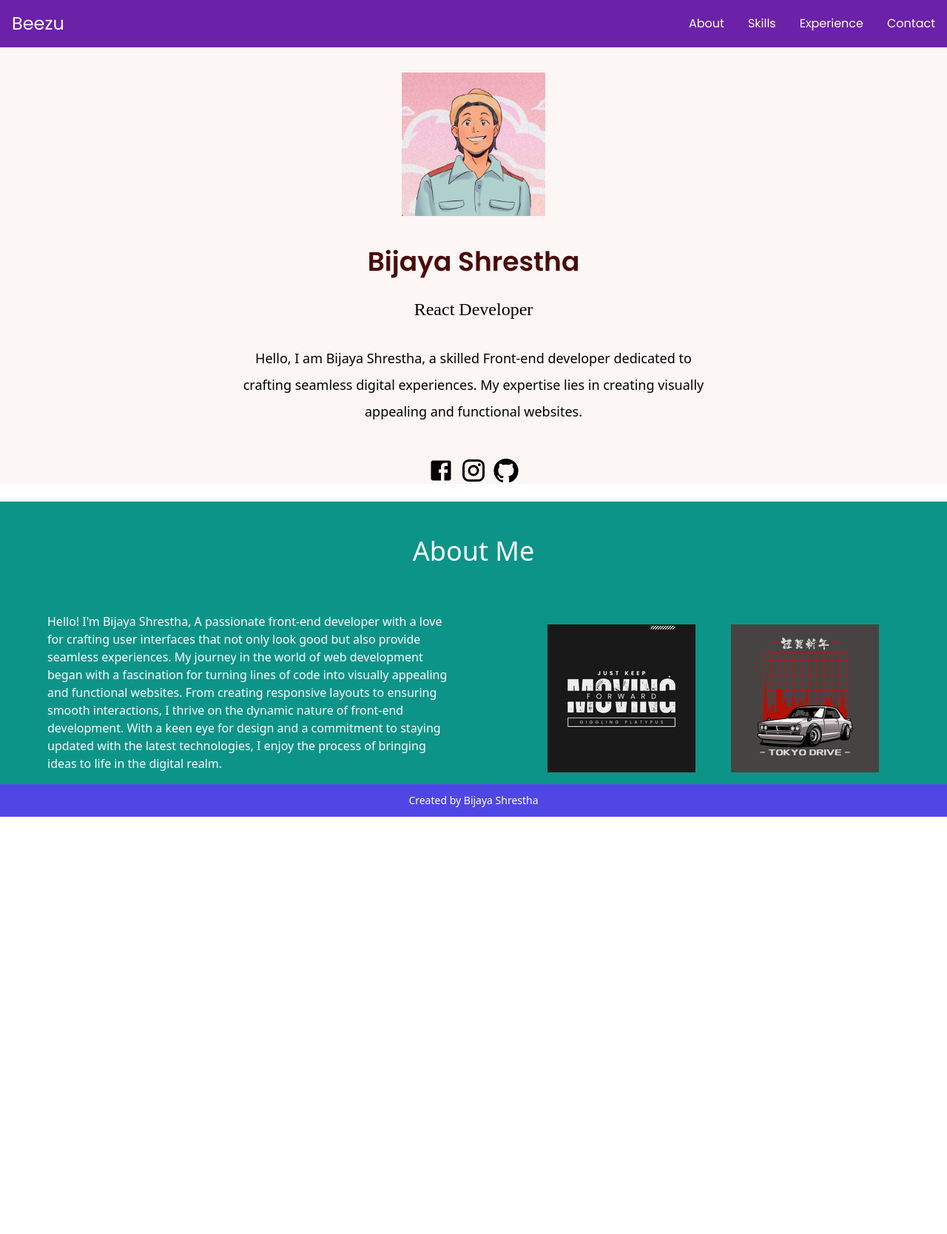
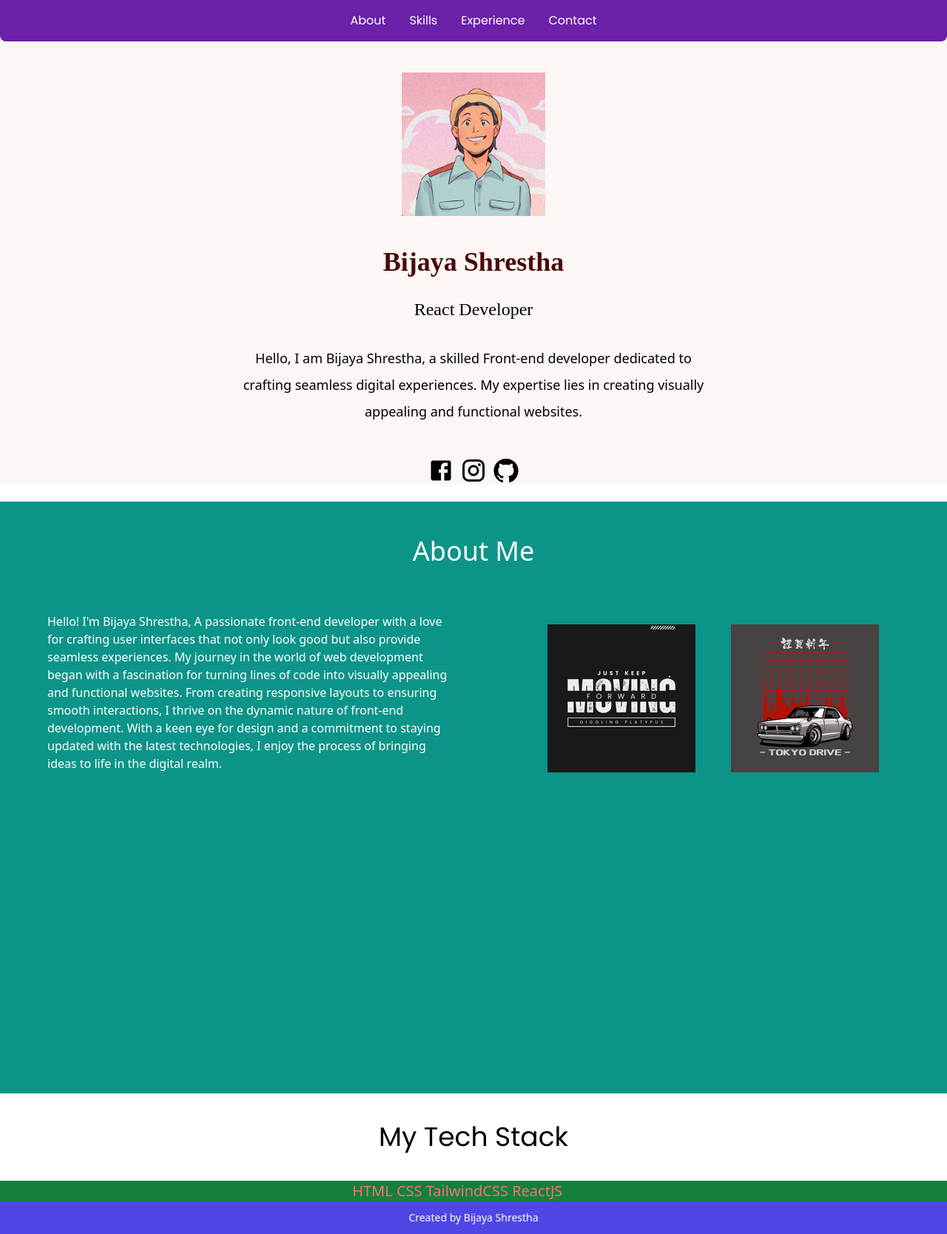
Before and after one commit to beezustha/my-portfolio, a React (Vite) app: page / in a window 1280 px wide. Shown: the whole page at 74% size. Before the commit the page ends 1104 px from the top, so only its background shows below. Built offline with nearby package versions, Linux system fonts and the light colour scheme; a web font is replaced by a local one.

Commit message:
Add tech stack

```diff
--- a/package.json
+++ b/package.json
@@ -17,9 +17,11 @@
     "framer-motion": "^10.18.0",
     "react": "^18.2.0",
     "react-dom": "^18.2.0",
+    "react-fast-marquee": "^1.6.3",
     "react-icons": "^5.0.1",
     "react-router-dom": "^6.21.3",
-    "react-scroll": "^1.9.0"
+    "react-scroll": "^1.9.0",
+    "react-slick": "^0.29.0"
   },
   "devDependencies": {
     "@types/react": "^18.2.43",
--- a/src/App.jsx
+++ b/src/App.jsx
@@ -5,6 +5,7 @@ import Footer from "./layout/Footer";
 import Header from "./layout/Header";
 import About from "./pages/About";
 import Home from "./pages/Home";
+import Skills from "./pages/Skills";
 
 function App() {
   const [loading, setLoading] = useState(true);
@@ -28,6 +29,7 @@ function App() {
           <Header />
           <Home />
           <About />
+          <Skills />
           <Footer />
         </BrowserRouter>
       )}
--- /dev/null
+++ b/src/component/Marquee.jsx
@@ -0,0 +1,41 @@
+// Marquee.js
+
+import { motion } from "framer-motion";
+import React from "react";
+
+const Marquee = () => {
+  const Skills = [
+    { name: "HTML" },
+    { name: "CSS" },
+    { name: "TailwindCSS" },
+    { name: "ReactJS" },
+  ];
+  return (
+    <div className="bg-green-700 overflow-hidden">
+      <motion.div
+        className="marquee-container w-full" // Set the width to full width
+        animate={{ x: "100%" }}
+        transition={{
+          repeatType: "loop",
+          ease: "linear",
+          duration: "10",
+        }}
+      >
+        <p>
+          {Skills.map((skill, key) => {
+            return (
+              <>
+                <span className="text-xl "> {skill.key} </span>
+                <span className="text-xl text-red-400"> {skill.name} </span>
+              </>
+            );
+          })}
+        </p>
+
+        {/* Add more items as needed */}
+      </motion.div>
+    </div>
+  );
+};
+
+export default Marquee;
--- a/src/component/Preloader.jsx
+++ b/src/component/Preloader.jsx
@@ -1,16 +1,21 @@
-// Preloader.jsx
-
+import { motion } from "framer-motion";
 import "./Preloader.css";
-
 const Preloader = () => {
   return (
-    <div className="fixed inset-0 flex items-center justify-center bg-white">
-      <svg
+    <motion.div
+      className="fixed inset-0 flex items-center justify-center bg-white"
+      initial={{ opacity: 0 }}
+      animate={{ opacity: 1 }}
+      exit={{ opacity: 0 }}
+    >
+      <motion.svg
         className="animate-spin h-12 w-12 text-blue-500"
         xmlns="http://www.w3.org/2000/svg"
         fill="none"
         viewBox="0 0 24 24"
         stroke="currentColor"
+        initial={{ rotate: 0 }}
+        animate={{ rotate: 360, transition: { duration: 1, repeat: Infinity } }}
       >
         <svg
           xmlns="http://www.w3.org/2000/svg"
@@ -19,8 +24,8 @@ const Preloader = () => {
         >
           <path d="M19.87,8.6A1,1,0,0,0,19,8H14.42l1.27-4.74a1,1,0,0,0-.17-.87A1,1,0,0,0,14.73,2h-7a1,1,0,0,0-1,.74l-2.68,10a1,1,0,0,0,.17.87,1,1,0,0,0,.8.39H8.89L7.08,20.74a1,1,0,0,0,1.71.93l10.9-12A1,1,0,0,0,19.87,8.6Zm-9.79,8.68,1.07-4a1,1,0,0,0-.17-.87,1,1,0,0,0-.79-.39H6.35L8.49,4h4.93L12.15,8.74a1,1,0,0,0,1,1.26h3.57Z"></path>
         </svg>
-      </svg>
-    </div>
+      </motion.svg>
+    </motion.div>
   );
 };
 
--- a/src/layout/Header.jsx
+++ b/src/layout/Header.jsx
@@ -11,13 +11,9 @@ const Navbar = () => {
   };
 
   return (
-    <nav className="bg-purple-800 p-4 fixed font-poppins top-0 w-full z-10">
-      <div className="container mx-auto flex items-center justify-between">
-        <Link to="/" className="text-white text-2xl cursor-pointer">
-          Beezu
-        </Link>
-
-        <div className="hidden md:flex text-white font-nav space-x-8">
+    <nav className="bg-purple-800 p-4 fixed font-poppins top-0 w-full z-10 rounded-b-lg">
+      <div className="container mx-auto flex items-center justify-end md:justify-around lg:justify-around">
+        <div className="hidden md:flex text-white font-nav space-x-8 items-center">
           <Link
             activeClass="active"
             to="about"
@@ -40,7 +36,6 @@ const Navbar = () => {
           >
             Skills
           </Link>
-
           <Link
             activeClass="active"
             to="experience"
@@ -76,7 +71,7 @@ const Navbar = () => {
 
       {/* Mobile menu */}
       {isOpen && (
-        <div className="md:hidden bg-purple-800 p-4 text-white flex flex-col ">
+        <div className="md:hidden bg-purple-800 p-4 text-white flex flex-col items-center">
           <Link
             activeClass="active"
             to="/"
@@ -85,7 +80,7 @@ const Navbar = () => {
             offset={50}
             duration={500}
             onClick={() => setIsOpen(false)}
-            className="py-[3px]"
+            className="my-[5px] cursor-pointer"
           >
             Home
           </Link>
@@ -97,7 +92,7 @@ const Navbar = () => {
             offset={50}
             duration={500}
             onClick={() => setIsOpen(false)}
-            className="py-[3px]"
+            className="my-[5px] cursor-pointer"
           >
             About
           </Link>
@@ -109,7 +104,7 @@ const Navbar = () => {
             offset={50}
             duration={500}
             onClick={() => setIsOpen(false)}
-            className="py-[3px]"
+            className="my-[5px] cursor-pointer"
           >
             Experience
           </Link>
--- a/src/pages/About.jsx
+++ b/src/pages/About.jsx
@@ -4,7 +4,7 @@ import about2 from "../assets/img/about-2.png";
 const About = () => {
   return (
     <>
-      <section id="about" className="bg-teal-600 text-white w-full h-full">
+      <section id="about" className="bg-teal-600 text-white w-full h-screen">
         <div className="header">
           <h3 className="text-header text-center py-10">About Me</h3>
         </div>
--- a/src/pages/Home.jsx
+++ b/src/pages/Home.jsx
@@ -30,7 +30,7 @@ const Home = () => {
               transition={{ duration: 1 }}
               className="py-3.5 px-3 text-black-500 text-4xl font-semibold text-center text-[#4b0908]"
             >
-              <h2 className="font-poppins">Bijaya Shrestha</h2>
+              <h2 className="font-header">Bijaya Shrestha</h2>
             </motion.div>
           </h2>
           <motion.div
--- a/src/pages/Skills.jsx
+++ b/src/pages/Skills.jsx
@@ -1,62 +1,15 @@
-import { Dataset } from "@mui/icons-material";
-import React from "react";
+// import Marquee from "react-fast-marquee";
+
+import Marquee from "../component/Marquee";
 
 const Skills = () => {
-	const datas = [
-		{
-			name: "HTML",
-		},
-		{
-			name: "JavaScript",
-		},
-		{
-			name: "ReactJS",
-		},
-		{
-			name: "CSS",
-		},
-		{
-			name: "ChakraUI",
-		},
-		{
-			name: "TailwindCSS",
-		},
-	];
   return (
     <>
       <section name="skills" className="" id="skills">
-				<div className="header">My Skills</div>
-				<div
-					id="skills"
-					style={{
-						display: "flex",
-						flexWrap: "wrap",
-						justifyContent: "space-around",
-					}}
-				>
-					{datas.map((data) => {
-						return (
-							<>
-								<div className="flex max-w-xs p-6 bg-white border border-gray-200 rounded-lg shadow dark:bg-gray-800 dark:border-gray-700">
-									<svg
-										className="w-7 h-7 text-gray-500 dark:text-gray-400 mb-3"
-										aria-hidden="true"
-										xmlns="http://www.w3.org/2000/svg"
-										fill="currentColor"
-										viewBox="0 0 20 20"
-									>
-										<path d="M18 5h-.7c.229-.467.349-.98.351-1.5a3.5 3.5 0 0 0-3.5-3.5c-1.717 0-3.215 1.2-4.331 2.481C8.4.842 6.949 0 5.5 0A3.5 3.5 0 0 0 2 3.5c.003.52.123 1.033.351 1.5H2a2 2 0 0 0-2 2v3a1 1 0 0 0 1 1h18a1 1 0 0 0 1-1V7a2 2 0 0 0-2-2ZM8.058 5H5.5a1.5 1.5 0 0 1 0-3c.9 0 2 .754 3.092 2.122-.219.337-.392.635-.534.878Zm6.1 0h-3.742c.933-1.368 2.371-3 3.739-3a1.5 1.5 0 0 1 0 3h.003ZM11 13H9v7h2v-7Zm-4 0H2v5a2 2 0 0 0 2 2h3v-7Zm6 0v7h3a2 2 0 0 0 2-2v-5h-5Z" />
-									</svg>
-									<a href="#">
-										<p className="font-para mb-2 text-xl font-semibold tracking-tight text-gray-900 dark:text-white">
-											{data.name}
-										</p>
-									</a>
+        <div className="header py-8">
+          <p className="text-header font-poppins text-center">My Tech Stack</p>
         </div>
-							</>
-						);
-					})}
-				</div>
+        <Marquee />
       </section>
     </>
   );
```
Also changed, not shown: 1 other file (tests, documents, lock files or other folders). Lines whose indentation alone changed are shown as unchanged.
